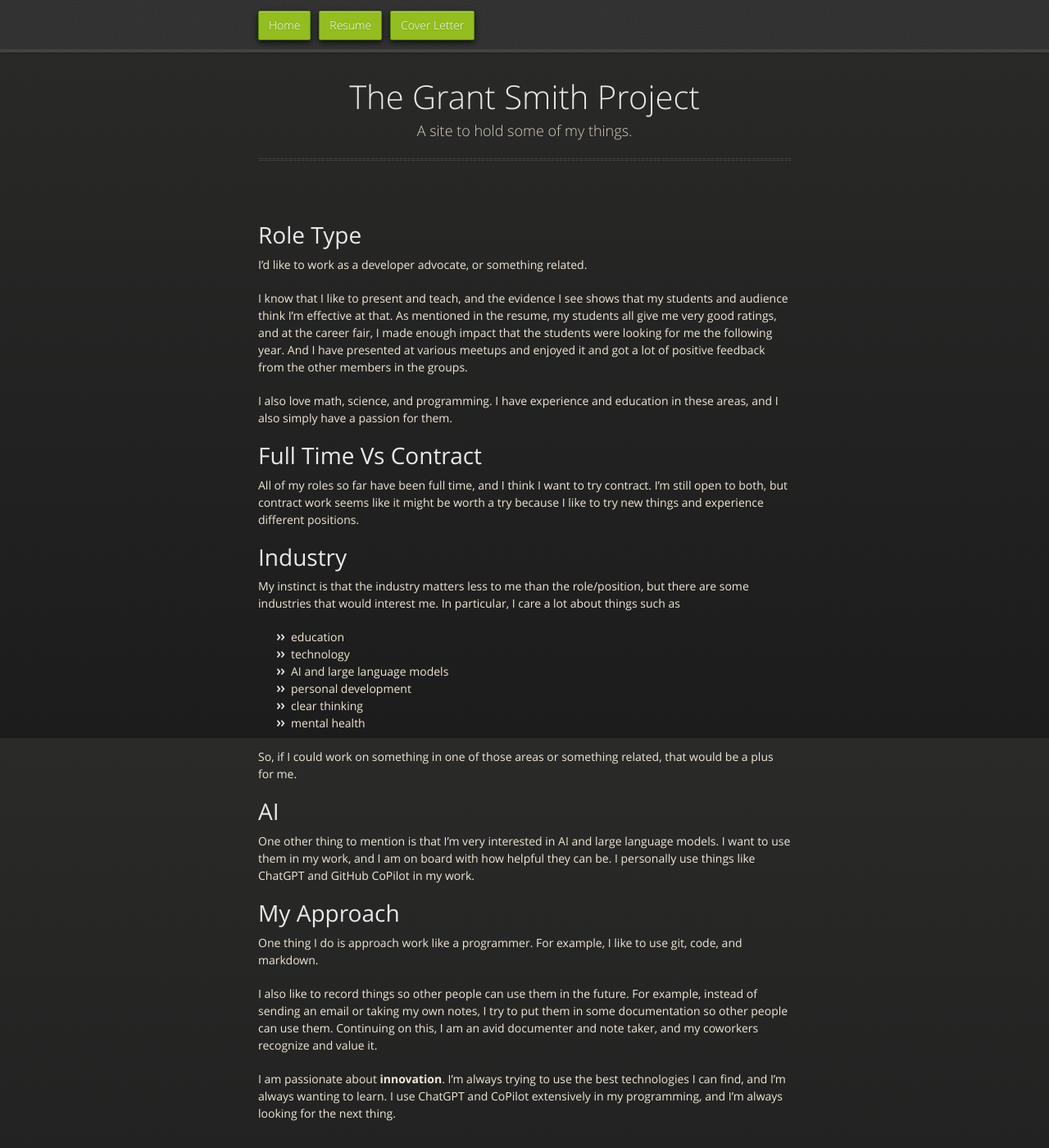
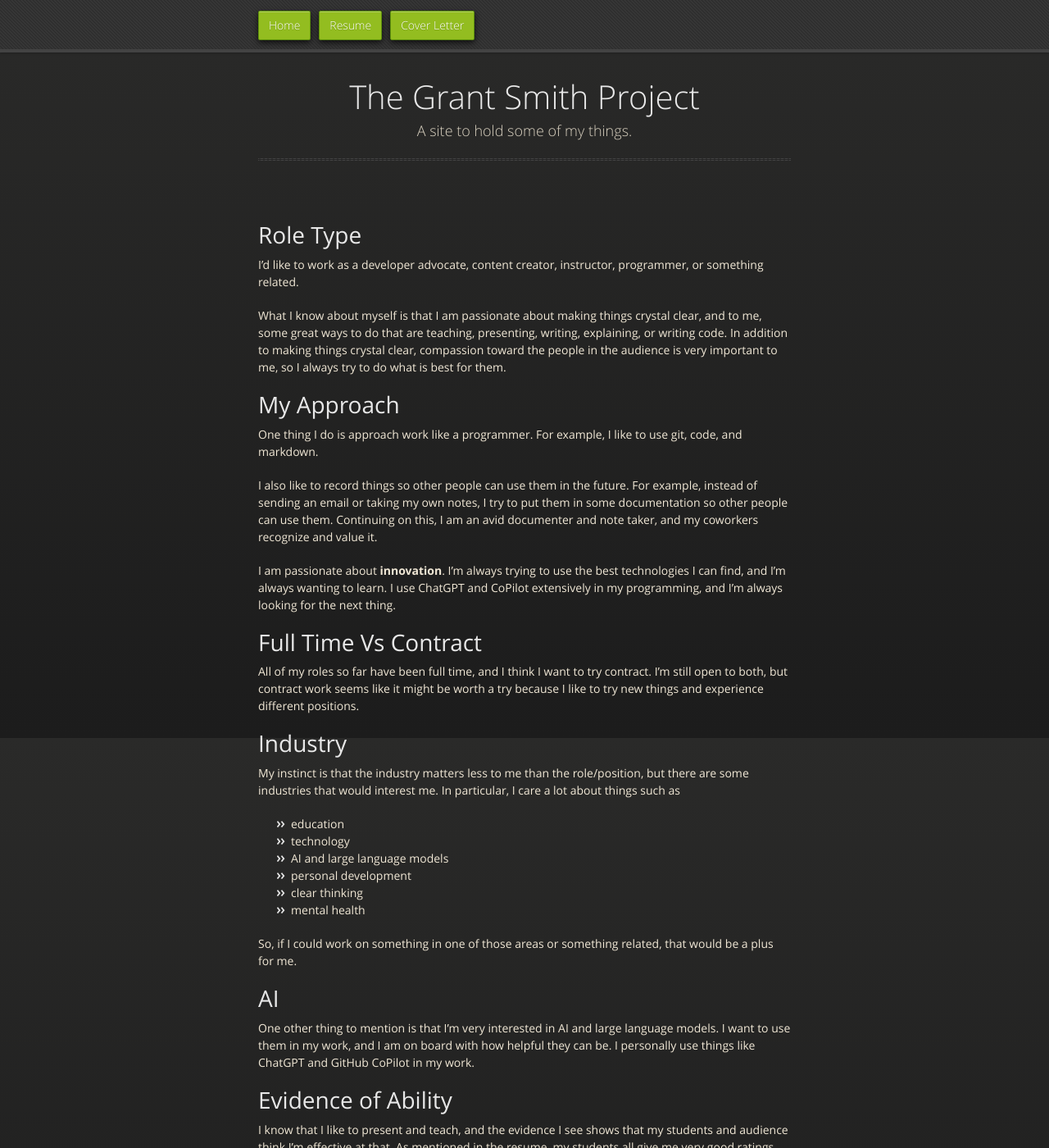
Before and after one commit to GSmithApps/GSmithApps, a Jekyll site: the page built from cover-letter.md, in a window 1280 px wide and 1400 px high. Shown: the whole window at 82% size. Built offline with Jekyll 4.4.1, drawn with Linux system fonts in a browser that asks for light colours; our own code applies the rules of GitHub Pages for plain Markdown files; some of the changed text lies outside the part shown.

Commit message:
updated cover letter

```diff
--- a/cover-letter.md
+++ b/cover-letter.md
@@ -4,21 +4,38 @@ layout: default
 
 # Role Type
 
-I'd like to work as a developer advocate, or something
-related.
+I'd like to work as a developer advocate, content creator,
+instructor, programmer, or something related.
 
-I know that I like to present and teach, and the evidence I see
-shows that my students and audience think I'm effective at that.
-As mentioned in the resume, my students all give me very good
-ratings, and at the career fair, I made enough impact that the
-students were looking for me the following year.
-And I have presented at various meetups and enjoyed it and
-got a lot of positive feedback from the other members in the
-groups.
+What I know about myself is
+that I am passionate about making things crystal clear, and
+to me, some great ways to do that are teaching, presenting,
+writing, explaining, or writing code.  In addition
+to making things crystal clear, compassion toward
+the people in the audience is very important to me,
+so I always try to do what is best for them.
 
-I also love math, science, and programming. I have experience
-and education in these areas, and I also simply have a passion
-for them.
+
+# My Approach
+
+One thing I do is approach work like a programmer.
+For example, I like to use git, code, and markdown.
+
+I also like to record things so other people can
+use them in the future. For example, instead of
+sending an email or taking my own notes, I try
+to put them in some documentation so other people
+can use them.  Continuing on this, I am an avid
+documenter and note taker, and my coworkers
+recognize and value it.
+
+I am passionate about **innovation**. I'm always trying
+to use the best technologies I can find, and I'm
+always wanting to learn. I use ChatGPT and CoPilot
+extensively in my programming, and I'm always
+looking for the next thing.
+
+
 
 # Full Time Vs Contract
 
@@ -50,22 +67,13 @@ and large language models. I want to use them in my work,
 and I am on board with how helpful they can be. I personally
 use things like ChatGPT and GitHub CoPilot in my work.
 
+# Evidence of Ability
 
-# My Approach
-
-One thing I do is approach work like a programmer.
-For example, I like to use git, code, and markdown.
-
-I also like to record things so other people can
-use them in the future. For example, instead of
-sending an email or taking my own notes, I try
-to put them in some documentation so other people
-can use them.  Continuing on this, I am an avid
-documenter and note taker, and my coworkers
-recognize and value it.
-
-I am passionate about **innovation**. I'm always trying
-to use the best technologies I can find, and I'm
-always wanting to learn. I use ChatGPT and CoPilot
-extensively in my programming, and I'm always
-looking for the next thing.
+I know that I like to present and teach, and the evidence I see
+shows that my students and audience think I'm effective at that.
+As mentioned in the resume, my students all give me very good
+ratings, and at the career fair, I made enough impact that the
+students were looking for me the following year.
+And I have presented at various meetups and enjoyed it and
+got a lot of positive feedback from the other members in the
+groups.
```
